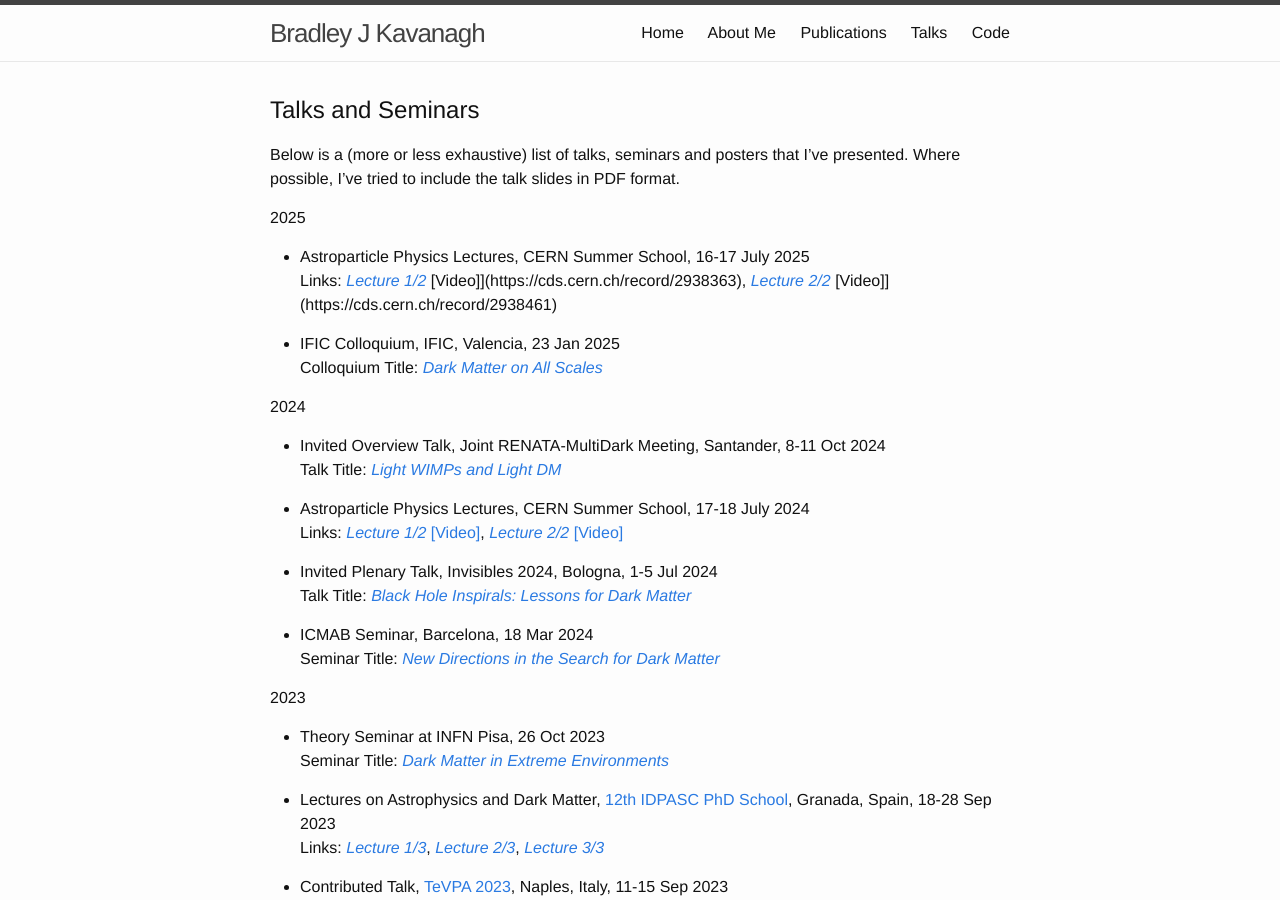
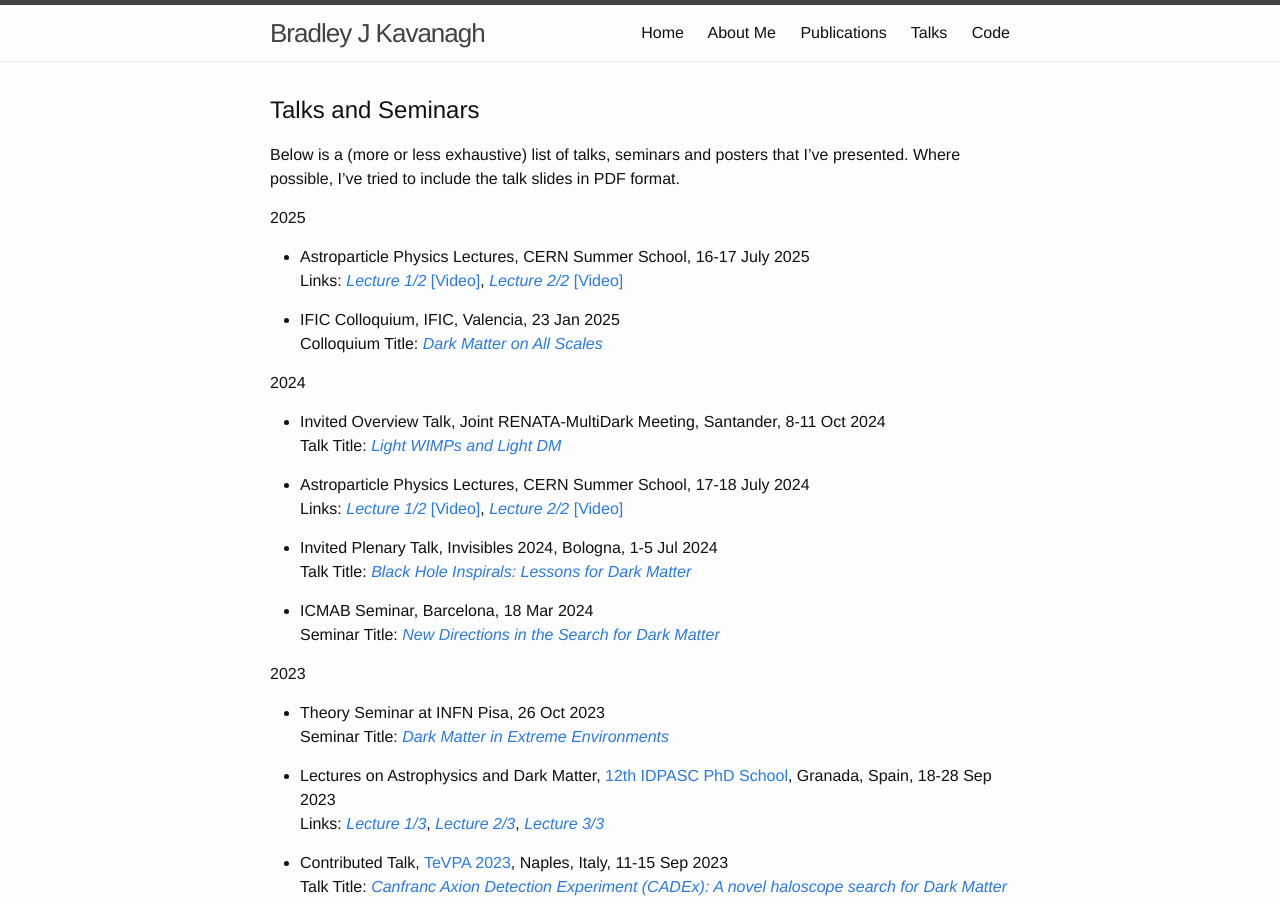
Before and after one commit to bradkav/bradkav.github.io, a Jekyll site: the page built from talks.md, in a window 1280 px wide and 900 px high. Built offline with Jekyll 4.4.1, drawn with Linux system fonts in a browser that asks for light colours.

Commit message:
Fixed typo in CERN talk links

```diff
--- a/talks.md
+++ b/talks.md
@@ -12,7 +12,7 @@
 #### 2025
 
 - Astroparticle Physics Lectures, CERN Summer School, 16-17 July 2025
-Links: [*Lecture 1/2*](/assets/slides/Astroparticle_CERN_summer_school_2025_Lecture1.pdf) [Video]](https://cds.cern.ch/record/2938363), [*Lecture 2/2*](/assets/slides/Astroparticle_CERN_summer_school_2025_Lecture2.pdf) [Video]](https://cds.cern.ch/record/2938461)
+Links: [*Lecture 1/2*](/assets/slides/Astroparticle_CERN_summer_school_2025_Lecture1.pdf) [[Video]](https://cds.cern.ch/record/2938363), [*Lecture 2/2*](/assets/slides/Astroparticle_CERN_summer_school_2025_Lecture2.pdf) [[Video]](https://cds.cern.ch/record/2938461)
 
 - IFIC Colloquium, IFIC, Valencia, 23 Jan 2025
 Colloquium Title: [*Dark Matter on All Scales*](/assets/slides/DarkMatter_IFIC_KAVANAGH_small.pdf)
```
